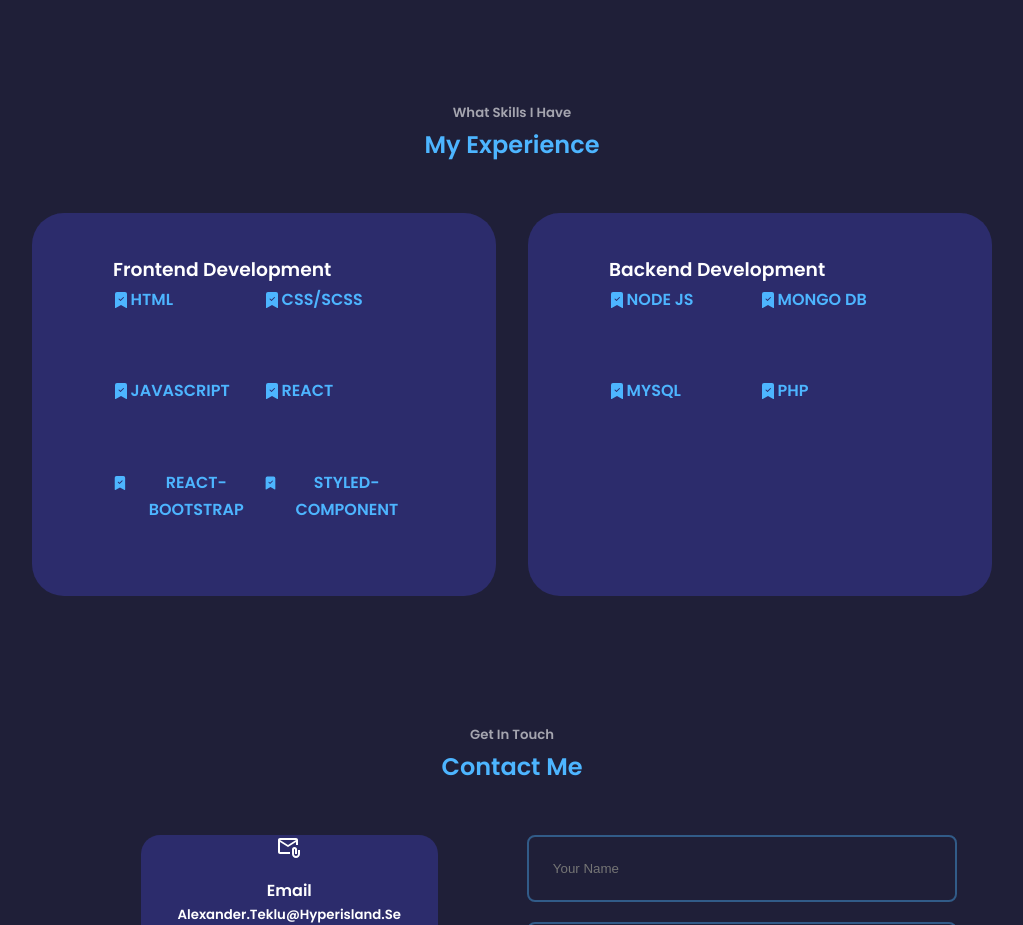
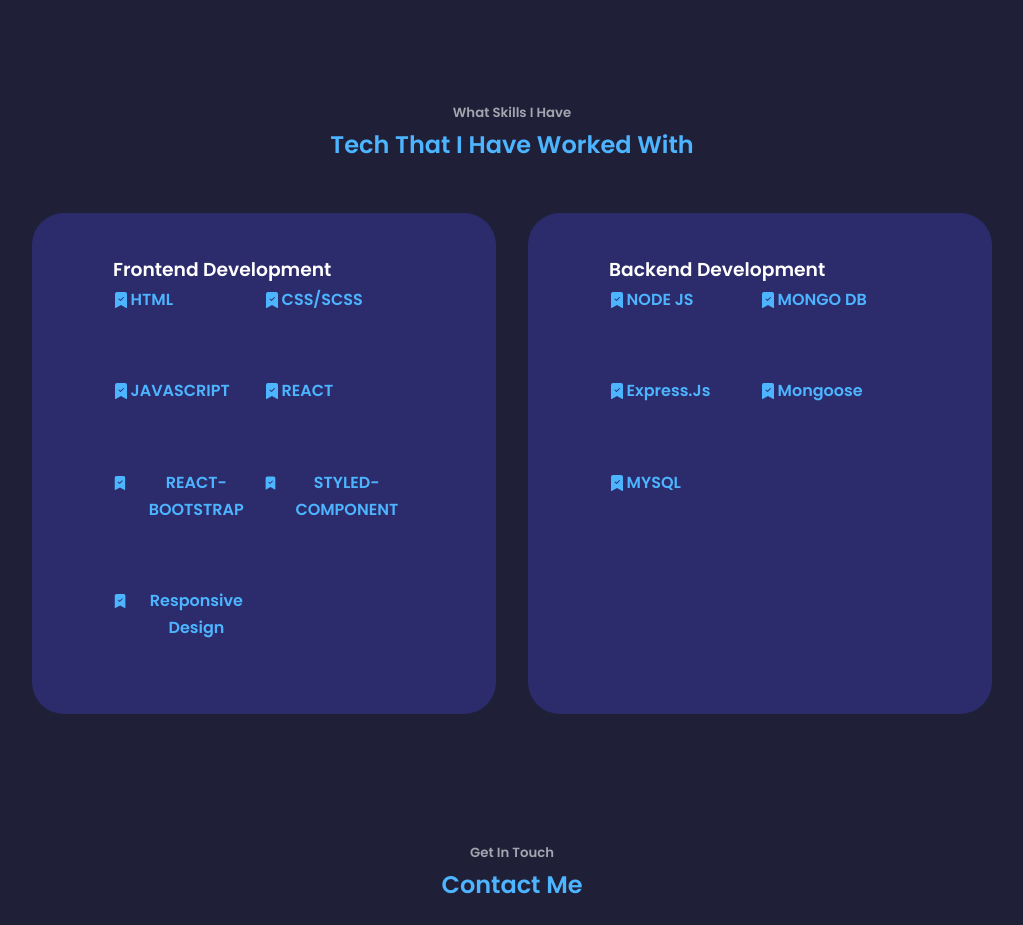
Before and after one commit to AlexTeklu/Alex-Portfolio, a React (Create React App) app: page / in a window 1280 px wide. Shown: the part 3020-3945 px from the top of the page, without its empty margins (128-1151 px from the left). Built offline with nearby package versions, Linux system fonts and the light colour scheme; a web font is replaced by a local one.

Commit message:
experience component updated

```diff
--- a/src/components/Experience/Experience.jsx
+++ b/src/components/Experience/Experience.jsx
@@ -6,7 +6,7 @@
 	return (
 		<section id='experience'>
 			<h5>What Skills I have</h5>
-			<h2>My Experience</h2>
+			<h2>Tech That i have worked with</h2>
 			<div className='container experience_container'>
 				<div className='experience_frontend'>
 					<h3>Frontend Development</h3>
@@ -47,6 +47,12 @@
 								<h4>STYLED-COMPONENT</h4>
 							</div>
 						</article>
+						<article className='experience_details'>
+							<BsBookmarkCheckFill className='exprerience_details-icons' />
+							<div>
+								<h4>Responsive Design</h4>
+							</div>
+						</article>
 					</div>
 				</div>
 
@@ -67,16 +73,23 @@
 								<h4>MONGO DB</h4>
 							</div>
 						</article>
+
 						<article className='experience_details'>
 							<BsBookmarkCheckFill className='exprerience_details-icons' />
 							<div>
-								<h4>MYSQL</h4>
+								<h4>Express.js</h4>
 							</div>
 						</article>
 						<article className='experience_details'>
 							<BsBookmarkCheckFill className='exprerience_details-icons' />
 							<div>
-								<h4>PHP</h4>
+								<h4>Mongoose</h4>
+							</div>
+						</article>
+						<article className='experience_details'>
+							<BsBookmarkCheckFill className='exprerience_details-icons' />
+							<div>
+								<h4>MYSQL</h4>
 							</div>
 						</article>
 					</div>
```
